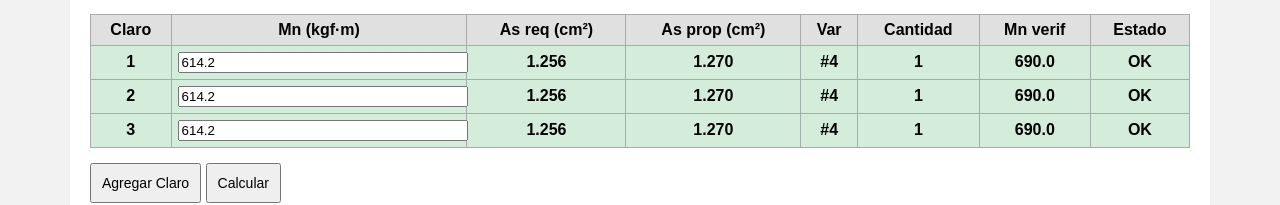
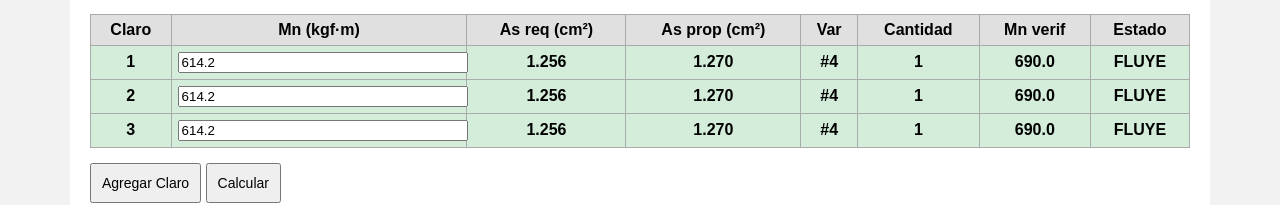
Before and after one commit to martinadolfo777/paginaconstruccion, a website: page losa.html in a window 1280 px wide. Both pictures are taken after a click on the button "Calcular". Shown: the part 288-493 px from the top of the page. Drawn offline with Linux system fonts and the light colour scheme.

Commit message:
Update losa.html

```diff
--- a/losa.html
+++ b/losa.html
@@ -96,7 +96,12 @@ function calcular(){
 
   let a=mejor.As*fy/(0.85*fc*b);
   let MnV=mejor.As*fy*(d-a/2)/100;
-  let ok=MnV>=Mn;
+ let Es = 2000000;
+let eps_y = fy / Es;
+let c = a / beta1;
+let eps_s = 0.003 * (d - c) / c;
+
+let fluye = eps_s >= eps_y;
   let fila=tabla.rows[i];
 
   fila.cells[2].innerHTML=Asr.toFixed(3);
@@ -104,8 +109,8 @@ function calcular(){
   fila.cells[4].innerHTML=mejor.bar;
   fila.cells[5].innerHTML=mejor.k;
   fila.cells[6].innerHTML=MnV.toFixed(1);
-  fila.cells[7].innerHTML=ok?"OK":"NO CUMPLE";
-  fila.className=ok?"ok":"warn";
+ fila.cells[7].innerHTML = fluye ? "FLUYE" : "NO FLUYE";
+  fila.className = fluye ? "ok" : "warn";
  }
 }
 
```
